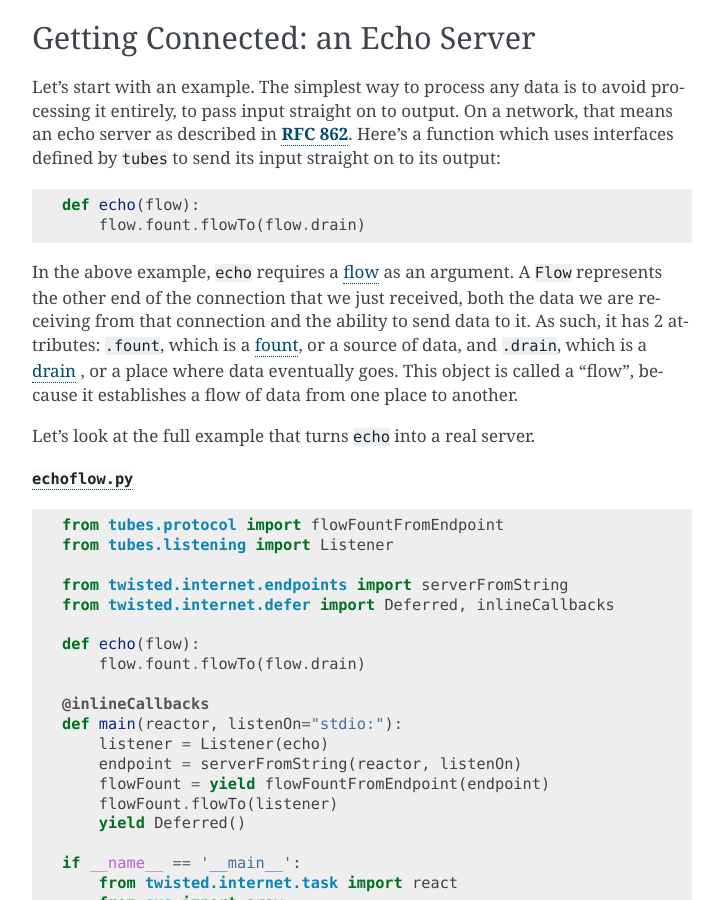
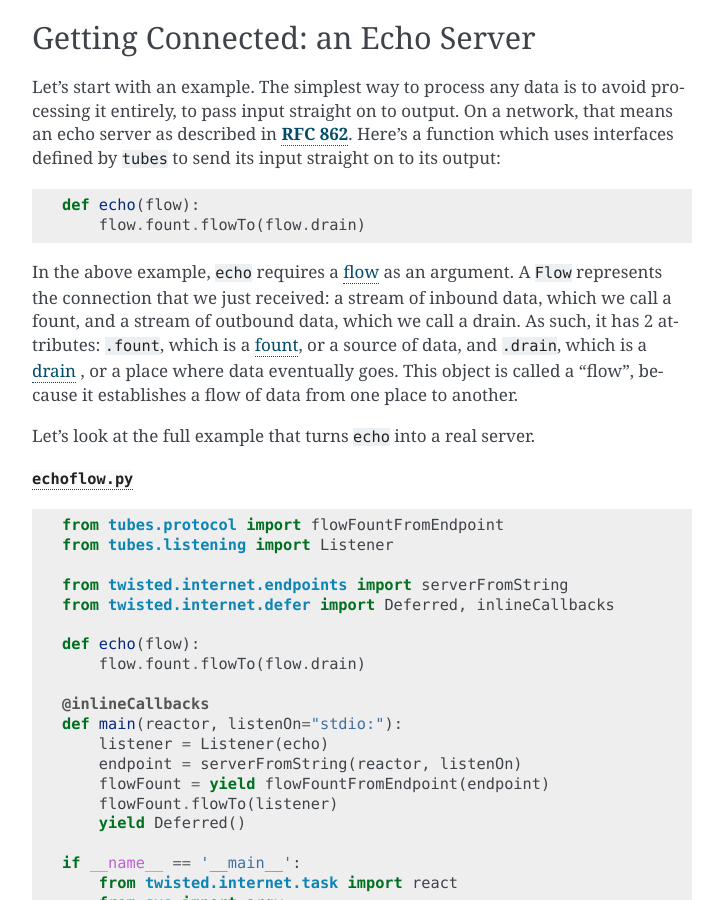
Before and after one commit to twisted/tubes, a Sphinx documentation site: the page built from docs/tube.rst, in a window 1280 px wide and 900 px high, scrolled down 621 px. Shown: the whole window, without its empty margins (388-1111 px from the left). Built offline with Sphinx 7.4.7, drawn with Linux system fonts in a browser that asks for light colours.

Commit message:
per wsanchez, more direct phrasing

```diff
--- a/docs/tube.rst
+++ b/docs/tube.rst
@@ -31,7 +31,7 @@ Here's a function which uses interfaces defined by ``tubes`` to send its input s
     :pyobject: echo
 
 In the above example, ``echo`` requires a :api:`tubes.listening.Flow <flow>` as an argument.
-A ``Flow`` represents the other end of the connection that we just received, both the data we are receiving from that connection and the ability to send data to it.
+A ``Flow`` represents the connection that we just received: a stream of inbound data, which we call a fount, and a stream of outbound data, which we call a drain.
 As such, it has 2 attributes: ``.fount``, which is a :api:`tubes.itube.IFount <fount>`, or a source of data, and ``.drain``, which is a :api:`tubes.itube.IDrain <drain>` , or a place where data eventually goes.
 This object is called a "flow", because it establishes a flow of data from one place to another.
 
```
